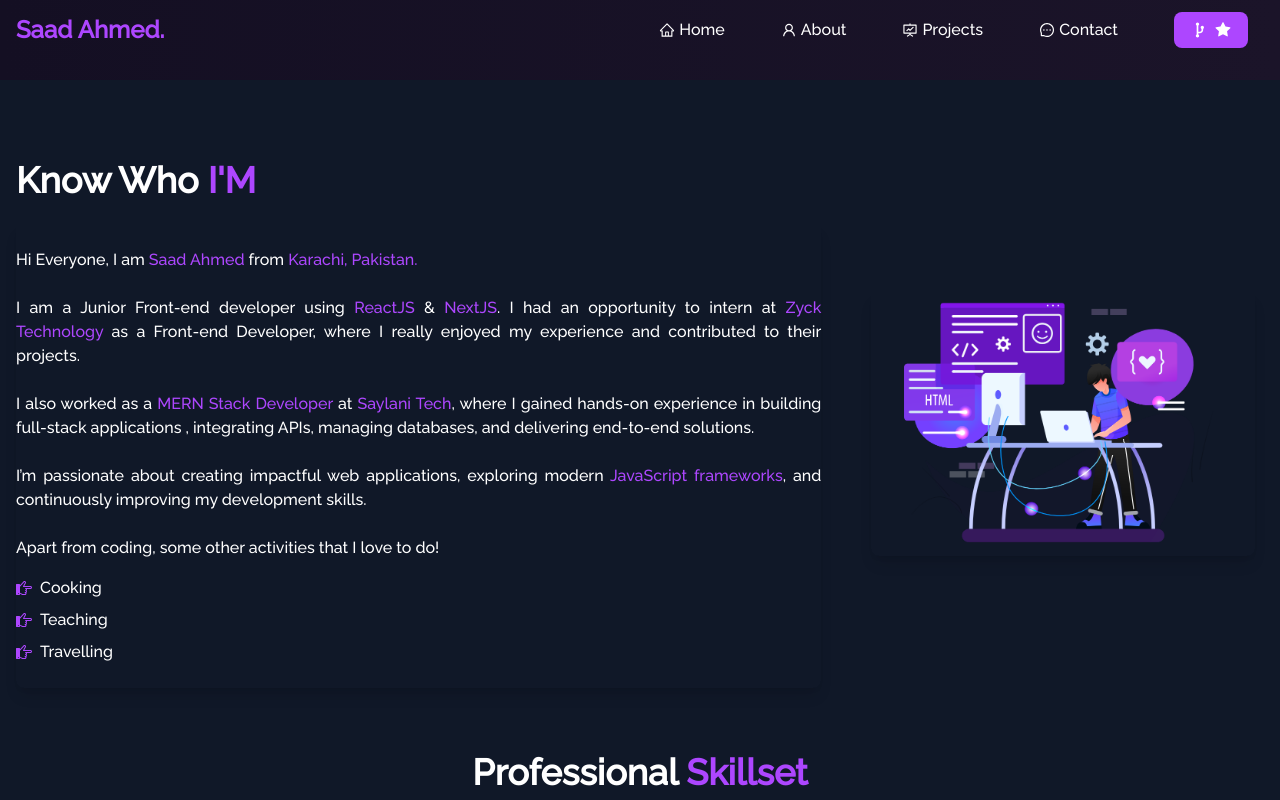
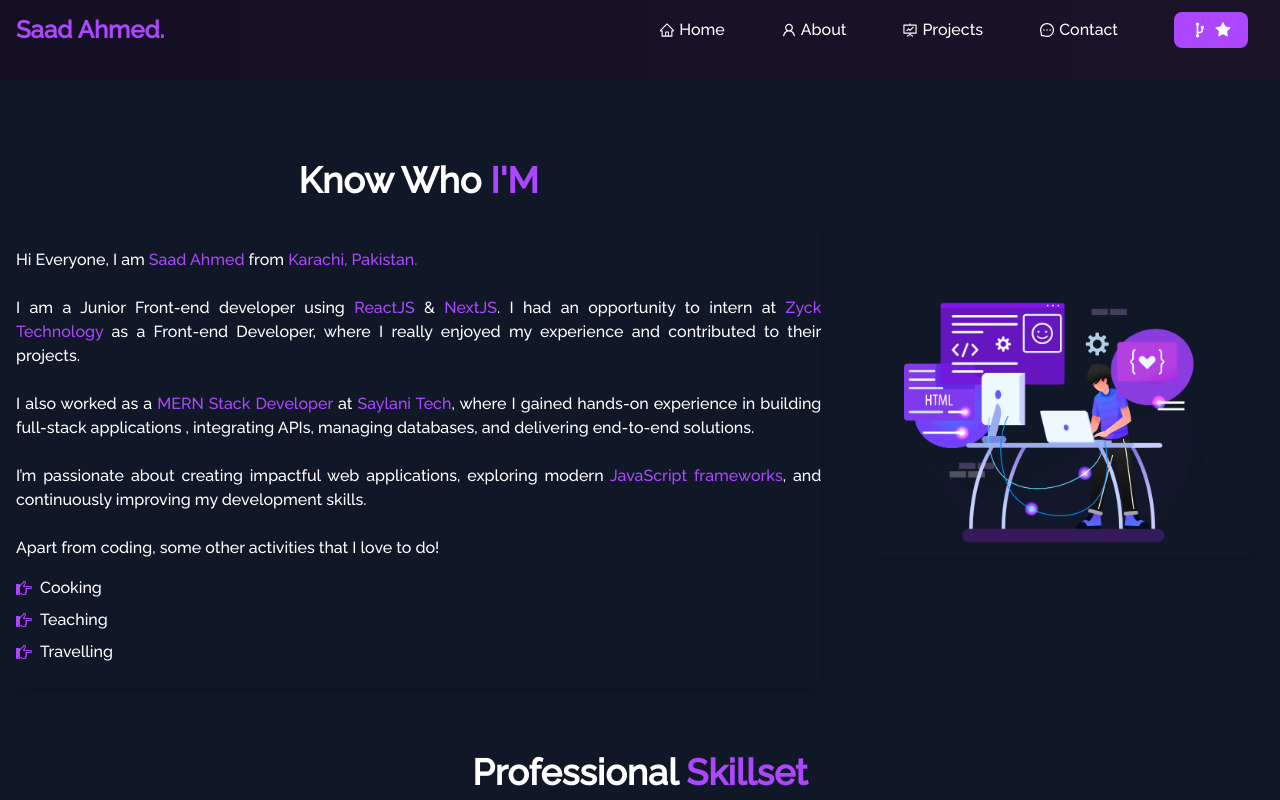
Before and after one commit to saadahmedsa/Portfolio-web, a Next.js app: page /About in a window 1280 px wide. Shown: the top 800 px of the page. Built offline with nearby package versions, Linux system fonts and the light colour scheme.

Commit message:
Heading center

```diff
--- a/src/components/About/About.jsx
+++ b/src/components/About/About.jsx
@@ -11,7 +11,7 @@ function About() {
       <div className="container mx-auto px-4 text-center">
         <div className="flex flex-col md:flex-row items-center justify-center gap-10">
           <div className="md:w-2/3 text-left">
-            <h1 className="text-4xl font-bold mb-6">
+            <h1 className="text-4xl font-bold mb-6 text-center">
               Know Who <span className="text-purple-500">I'M</span>
             </h1>
             <Aboutcard />
```
